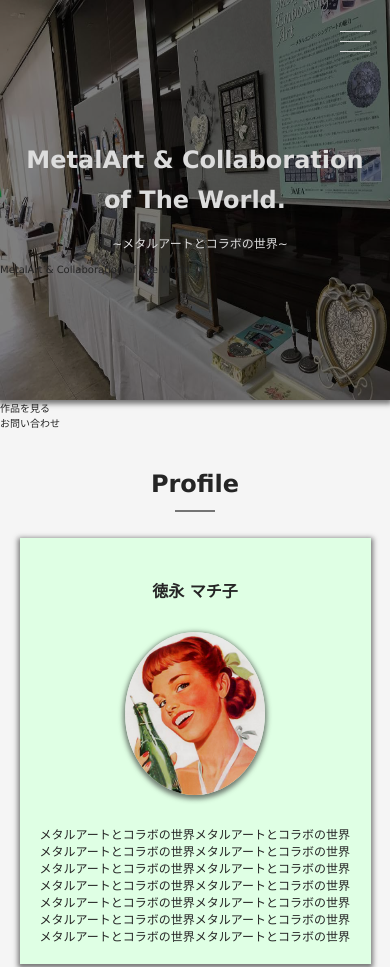
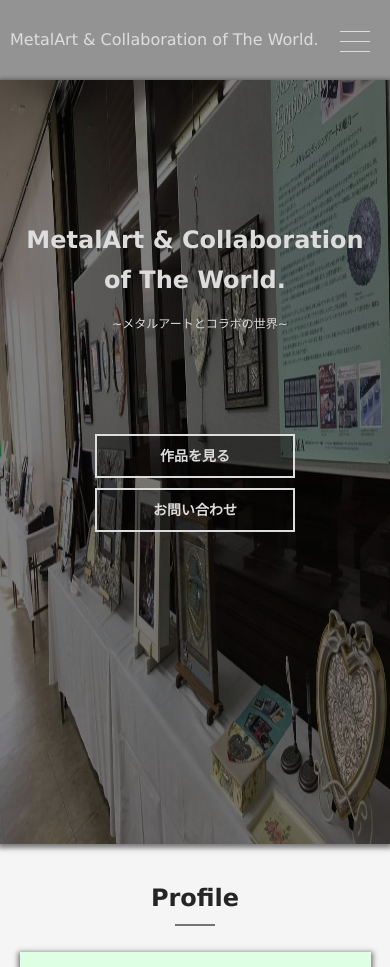
Before and after one commit to IkkoTokunaga/metalartworld, a plain HTML site: page index.html in a window 390 px wide. Shown: the top 967 px of the page. Drawn offline with nearby package versions, Linux system fonts and the light colour scheme.

Commit message:
Update style.css

```diff
--- a/css/style.css
+++ b/css/style.css
@@ -472,7 +472,7 @@ body .fadein {
   }
 }
 
-#header .header-container .header-fixed .hide-title {
+#header .header-container .header-fixed .hide {
   display: none;
 }
 
@@ -492,7 +492,7 @@ body .fadein {
   #header .header-container .header-fixed h1 .br2 {
     display: block;
   }
-  #header .header-container .header-fixed .hide-title {
+  #header .header-container .header-fixed .top-title {
     display: block;
     position: fixed;
     top: 0;
@@ -543,24 +543,19 @@ body .fadein {
 
 #header .main-visual {
   margin-top: 80px;
-}
-
-@media screen and (max-width: 500px) {
-  #header .main-visual {
-    margin-top: 0;
-  }
+  position: relative;
 }
 
 #header .main-visual .main-visual-image {
   width: 70%;
-  margin: 0 10px 0 auto;
+  margin: 80px 10px 0 auto;
   box-shadow: 0 2px 5px 2px rgba(37, 37, 37, 0.6);
 }
 
 @media screen and (max-width: 500px) {
   #header .main-visual .main-visual-image {
     width: 100%;
-    height: 400px;
+    height: calc(100vh - 80px);
     position: relative;
   }
   #header .main-visual .main-visual-image:before {
@@ -574,6 +569,41 @@ body .fadein {
   }
   #header .main-visual .main-visual-image img {
     height: 100%;
+  }
+}
+
+#header .main-visual .btn-container {
+  display: none;
+}
+
+@media screen and (max-width: 500px) {
+  #header .main-visual .btn-container {
+    display: block;
+    position: absolute;
+    top: 45%;
+    right: 0;
+    left: 0;
+    margin: 0 auto;
+    width: 200px;
+  }
+  #header .main-visual .btn-container .btn {
+    text-align: center;
+    border: 2px solid #ddd;
+    margin-top: 10px;
+    background-color: rgba(0, 0, 0, 0.4);
+  }
+  #header .main-visual .btn-container .btn a {
+    display: inline-block;
+    width: 100%;
+    font-size: 1.4rem;
+    font-weight: bold;
+    color: #ddd;
+    line-height: 40px;
+    transition: 0.25s;
+  }
+  #header .main-visual .btn-container .btn a:hover {
+    background-color: rgba(255, 255, 255, 0.4);
+    color: #252525;
   }
 }
 
```
